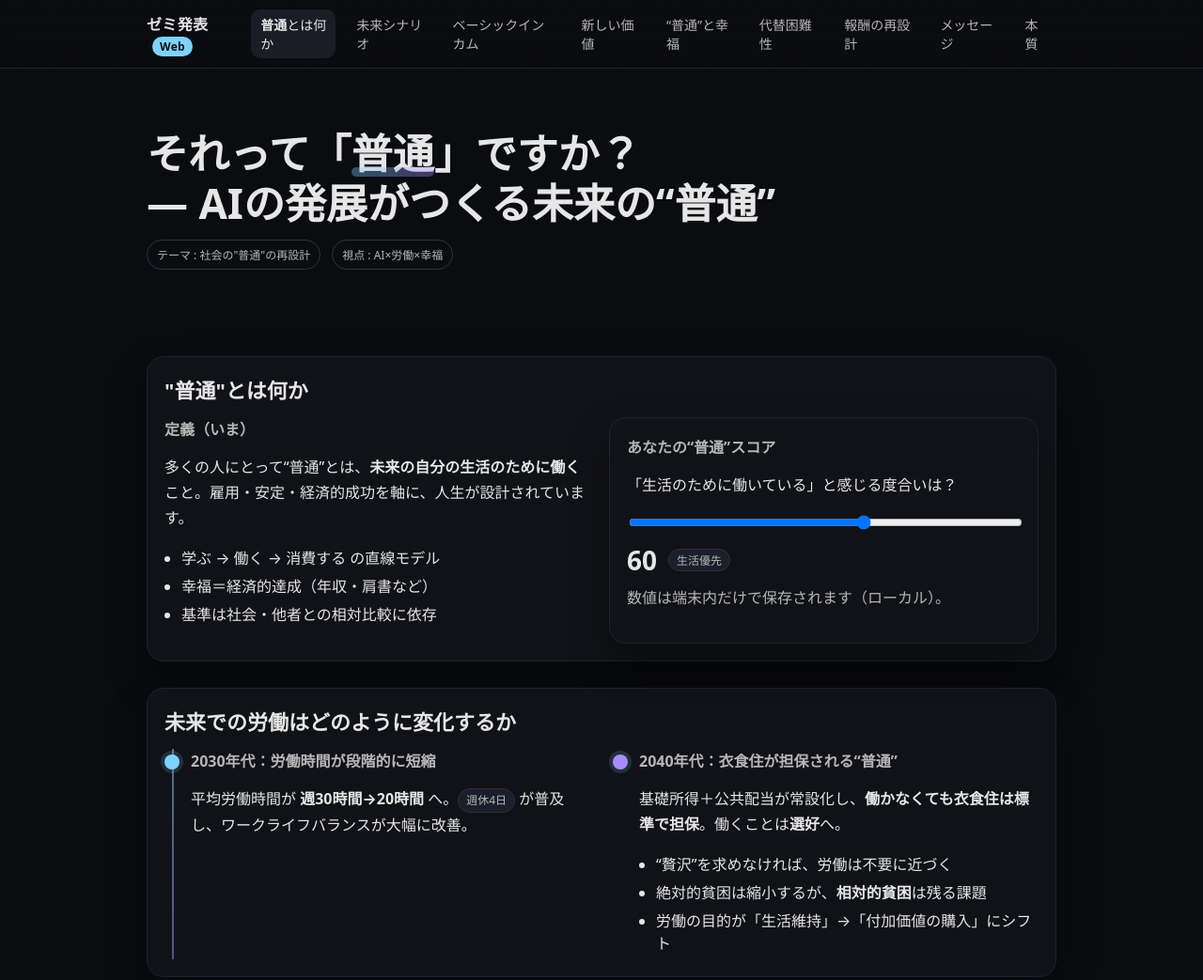
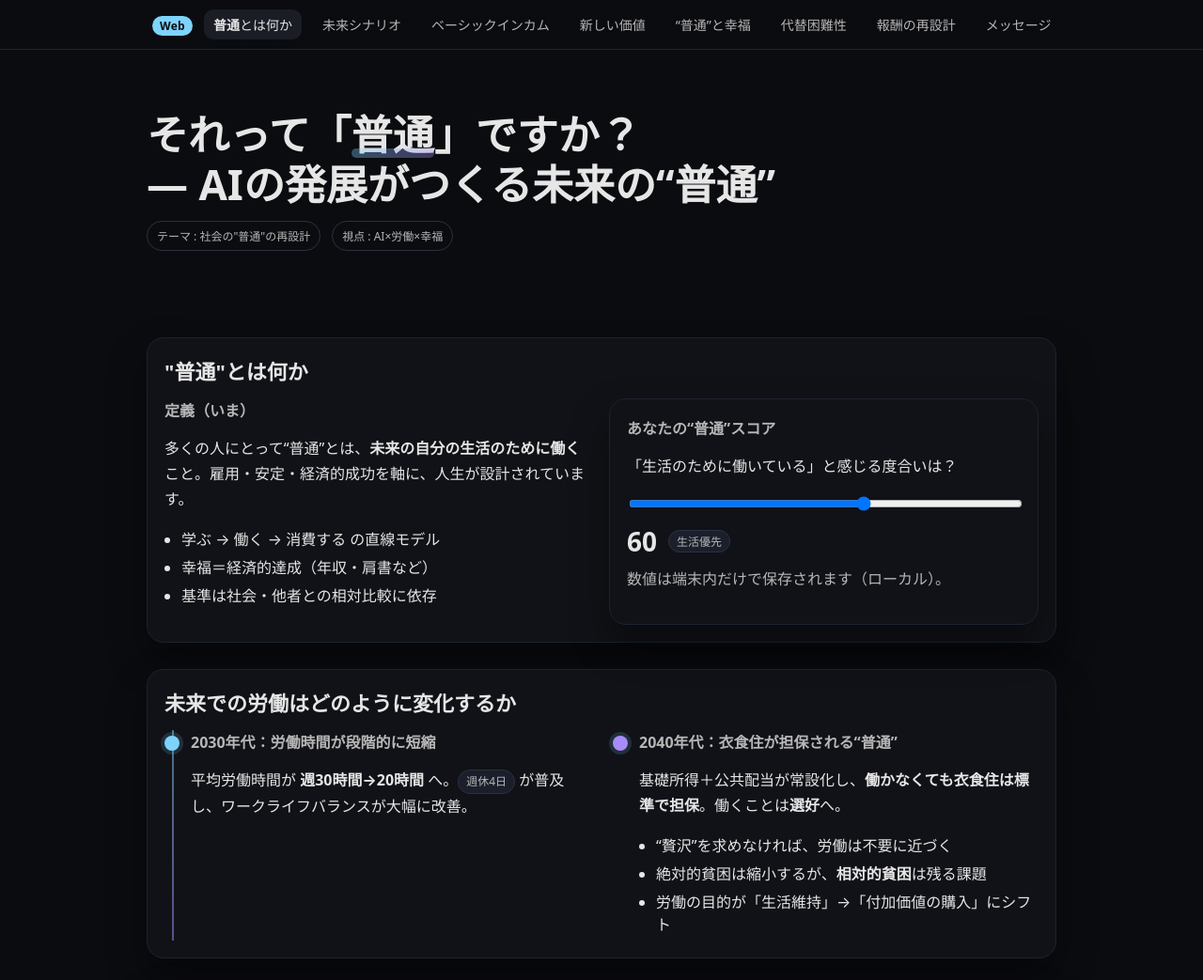
Before and after one commit to kmch4n/Is_that_normal, a plain HTML site: page index.html in a window 1280 px wide. Shown: the top 1043 px of the page at 94% size. Drawn offline with Linux system fonts and the light colour scheme.

Commit message:
[💄🐛] Update header menu text layout and fix line-breaking issue

```diff
--- a/index.html
+++ b/index.html
@@ -13,7 +13,7 @@
   <a class="skip" href="#main">本文へスキップ</a>
   <header>
     <nav class="nav" aria-label="主要ナビゲーション">
-      <div class="brand">ゼミ発表 <span class="badge">Web</span></div>
+      <div class="brand"><span class="badge">Web</span></div>
       <a href="#now"><strong>普通</strong>とは何か</a>
       <a href="#future">未来シナリオ</a>
       <a href="#bi">ベーシックインカム</a>
--- a/styles.css
+++ b/styles.css
@@ -59,20 +59,27 @@ header {
   display: flex;
   align-items: center;
   gap: 12px;
-  padding: 10px 16px
+  padding: 10px 16px;
+  flex-wrap: nowrap;
+  overflow-x: auto;
+  -webkit-overflow-scrolling: touch;
+  scrollbar-width: none;
 }
+.nav::-webkit-scrollbar { display: none; }
 
 .nav a {
   padding: 6px 10px;
   border-radius: 10px;
   font-size: 14px;
-  color: var(--muted)
+  color: var(--muted);
+  white-space: nowrap;
+  flex: 0 0 auto;
 }
 
 .nav a[aria-current="true"],
 .nav a:hover {
   background: #1a1d25;
-  color: var(--fg)
+  color: var(--fg);
 }
 
 .brand {
```
